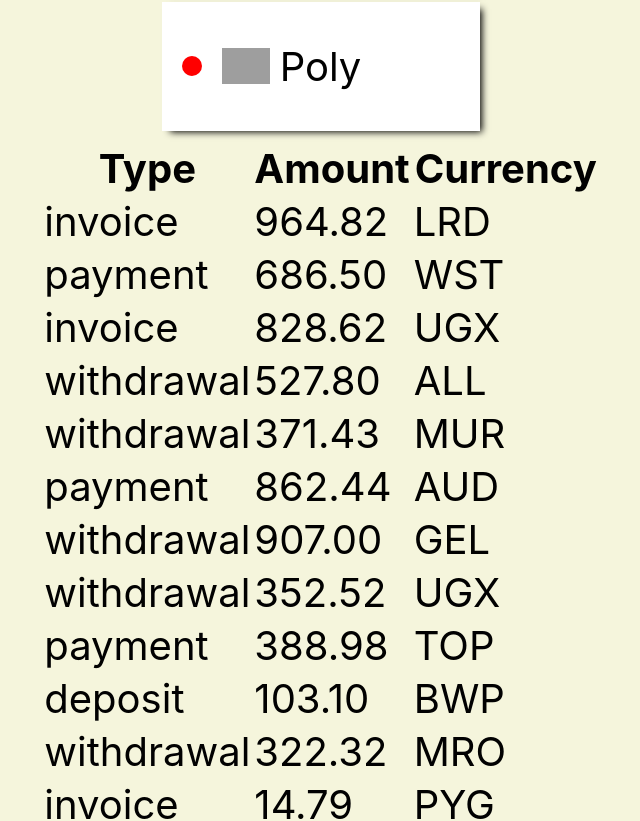
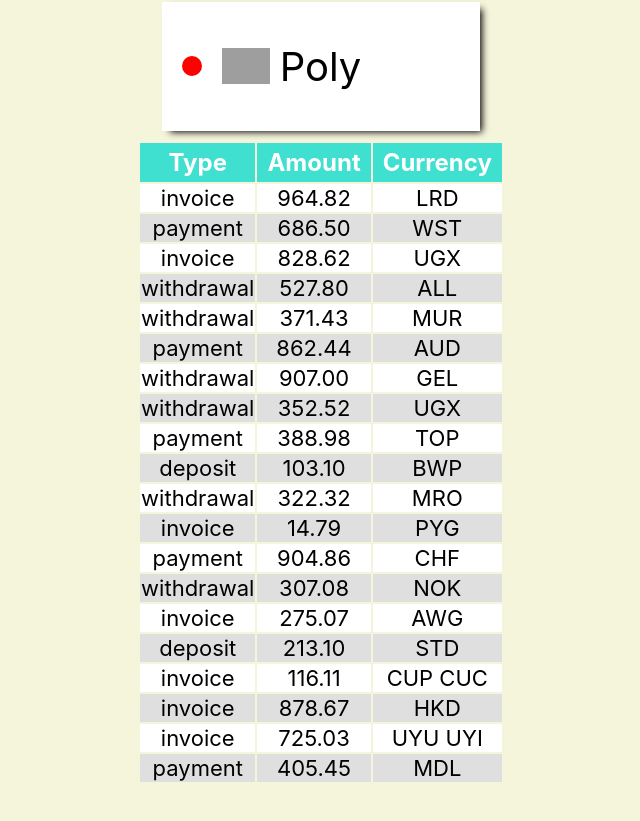
Before and after one commit to Varden41/goit-react-hw-01-components, a React (Create React App) app: page / in a window 1280 px wide. Shown: the part 1300-2121 px from the top of the page, without its empty margins (319-959 px from the left). After the commit the page ends 2084 px from the top, so only its background shows below. Built offline with nearby package versions, Linux system fonts and the light colour scheme; grey boxes are pictures that could not be loaded.

Commit message:
transaction done

```diff
--- a/src/components/Transactions/Transactions.jsx
+++ b/src/components/Transactions/Transactions.jsx
@@ -1,27 +1,33 @@
 import PropTypes from 'prop-types';
-
+import {
+  TransactionTable,
+  TransactionHead,
+  TableHeadItem,
+  TableBody,
+  TableRowItem,
+} from './Transactions.styled';
 const TransactionHistory = ({ items }) => {
   return (
-    <table className="transaction-history">
-      <thead>
+    <TransactionTable>
+      <TransactionHead>
         <tr>
-          <th>Type</th>
-          <th>Amount</th>
-          <th>Currency</th>
+          <TableHeadItem>Type</TableHeadItem>
+          <TableHeadItem>Amount</TableHeadItem>
+          <TableHeadItem>Currency</TableHeadItem>
         </tr>
-      </thead>
-      <tbody>
+      </TransactionHead>
+      <TableBody>
         {items.map(({ id, type, amount, currency }) => {
           return (
-            <tr key={id}>
+            <TableRowItem key={id}>
               <td>{type}</td>
               <td>{amount}</td>
               <td>{currency}</td>
-            </tr>
+            </TableRowItem>
           );
         })}
-      </tbody>
-    </table>
+      </TableBody>
+    </TransactionTable>
   );
 };
 
--- a/src/components/Transactions/Transactions.styled.jsx
+++ b/src/components/Transactions/Transactions.styled.jsx
@@ -1 +1,32 @@
 import styled from '@emotion/styled';
+
+export const TransactionTable = styled.table`
+  text-align: center;
+`;
+export const TransactionHead = styled.thead`
+  background-color: turquoise;
+  color: white;
+  font-size: 24px;
+`;
+
+export const TableHeadItem = styled.th`
+  padding-inline: 10px;
+  padding-top: 5px;
+  padding-bottom: 5px;
+`;
+export const TableRow = styled.tr`
+  padding-inline: 10px;
+  padding-top: 10px;
+  padding-bottom: 10px;
+`;
+export const TableBody = styled.tbody`
+  font-size: 22px;
+`;
+export const TableRowItem = styled.tr`
+  &:nth-child(n) {
+    background-color: white;
+  }
+  &:nth-child(2n) {
+    background-color: rgb(223, 223, 223);
+  }
+`;
```
